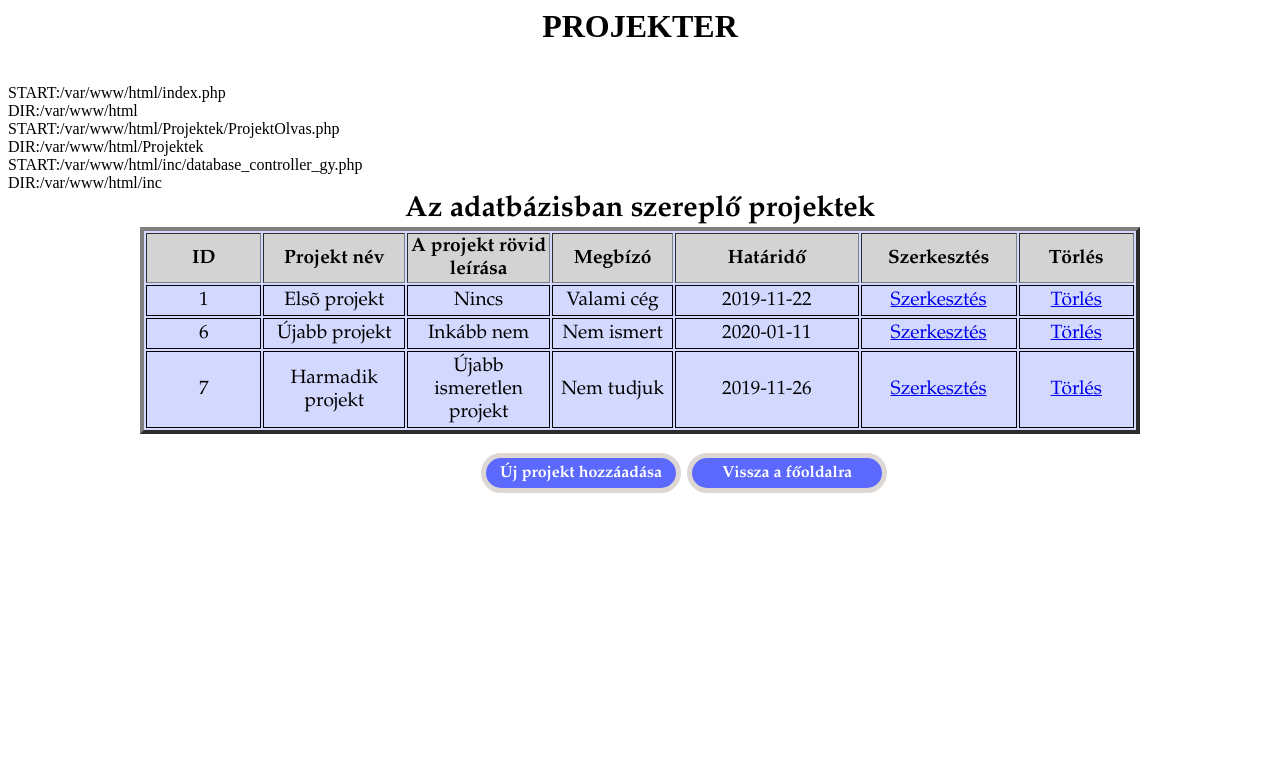
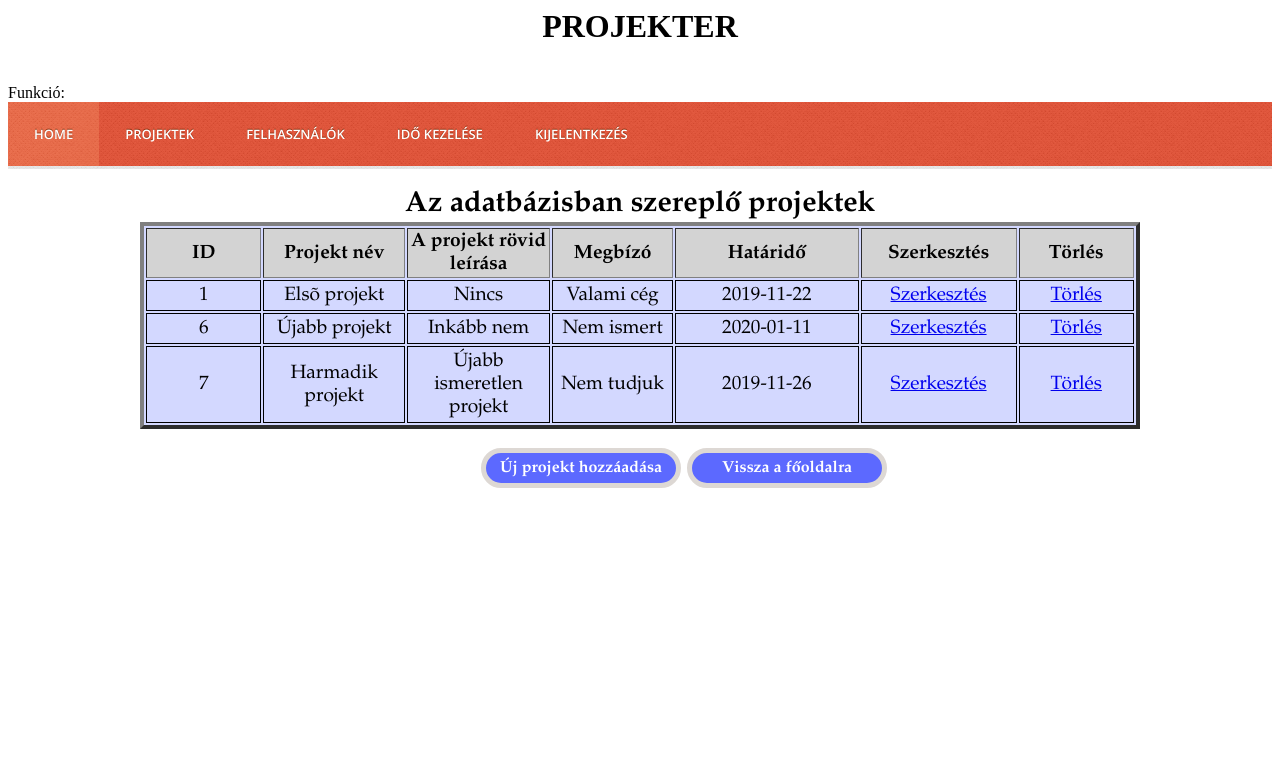
Before and after one commit to projekter2019/team, a PHP site: page /Projekter/ in a window 1280 px wide. Shown: the top 783 px of the page. Run offline with PHP 8.4, Linux system fonts and the light colour scheme; the visitor is signed in with stand-in values (Sample User, id 1); data comes from the database, SQL or seed files in the repository.

Commit message:
Login után - pull előtt.

```diff
--- /dev/null
+++ b/Dizajn/menu.css
@@ -0,0 +1,119 @@
+@import url(http://fonts.googleapis.com/css?family=Open+Sans:600);
+/* Menu CSS */#cssmenu,
+#cssmenu > ul {
+  background: url(images/highlight-bg.png) repeat;
+  padding-bottom: 3px;
+  font-family: 'Open Sans', sans-serif;
+  font-weight: 600;
+}
+#cssmenu:before,
+#cssmenu:after,
+#cssmenu > ul:before,
+#cssmenu > ul:after {
+  content: "";
+  display: table;
+}
+#cssmenu:after,
+#cssmenu > ul:after {
+  clear: both;
+}
+#cssmenu {
+  width: auto;
+  zoom: 1;
+}
+#cssmenu > ul {
+  background: url(images/menu-bg.png) repeat;
+  margin: 0;
+  padding: 0;
+  position: relative;
+}
+#cssmenu > ul li {
+  margin: 0;
+  padding: 0;
+  list-style: none;
+}
+#cssmenu > ul > li {
+  float: left;
+  position: relative;
+}
+#cssmenu > ul > li > a {
+  padding: 23px 26px;
+  display: block;
+  color: white;
+  font-size: 13px;
+  text-decoration: none;
+  text-transform: uppercase;
+  text-shadow: 0 -1px 0 #9e3825;
+  text-shadow: 0 -1px 0 rgba(116, 37, 2, 0.7);
+  line-height: 18px;
+}
+#cssmenu > ul > li:hover > a {
+  background: url(images/hover.png) repeat;
+  text-shadow: 0 -1px 0 #97321f;
+  text-shadow: 0 -1px 0 rgba(122, 42, 26, 0.64);
+}
+#cssmenu > ul > li > a > span {
+  line-height: 18px;
+}
+#cssmenu > ul > li.active > a,
+#cssmenu > ul > li > a:active {
+  background: url(images/active.png) repeat;
+}
+/* Childs */
+#cssmenu > ul ul {
+  opacity: 0;
+  visibility: hidden;
+  position: absolute;
+  top: 120px;
+  background: url(images/highlight-bg.png) repeat;
+  margin: 0;
+  padding: 0;
+  z-index: -1;
+}
+#cssmenu > ul li:hover ul {
+  opacity: 1;
+  visibility: visible;
+  margin: 0;
+  color: #000;
+  z-index: 2;
+  top: 64px;
+  left: 0;
+}
+#cssmenu > ul ul:before {
+  content: "";
+  position: absolute;
+  top: -10px;
+  width: 100%;
+  height: 20px;
+  background: transparent;
+}
+#cssmenu > ul ul li {
+  list-style: none;
+  padding: 0;
+  margin: 0;
+  width: 100%;
+}
+#cssmenu > ul ul li a {
+  padding: 18px 26px;
+  display: block;
+  color: #393939;
+  font-size: 13px;
+  text-decoration: none;
+  text-transform: uppercase;
+  width: 150px;
+  border-left: 4px solid transparent;
+  -webkit-transition: all 0.35s ease-in-out;
+  -moz-transition: all 0.35s ease-in-out;
+  -ms-transition: all 0.35s ease-in-out;
+  transition: all 0.35s ease-in-out;
+  text-shadow: 0 1px 0 white;
+}
+#cssmenu > ul ul li a:hover {
+  border-left: 4px solid #de553b;
+  background: url(images/hover.png) repeat;
+  color: white;
+  text-shadow: 0 1px 0 black;
+}
+#cssmenu > ul ul li a:active {
+  background: url(images/menu-bg.png) repeat;
+}
--- a/Projektek/ProjektOlvas.php
+++ b/Projektek/ProjektOlvas.php
@@ -1,7 +1,7 @@
 <?php
 //require_once("../inc/database_controller_gy.php");
-echo "START:" . __FILE__ . "<br />\n";
-echo "DIR:" . __DIR__ . "<br />\n";
+//echo "START:" . __FILE__ . "<br />\n";
+//echo "DIR:" . __DIR__ . "<br />\n";
 require_once("inc/database_controller_gy.php");
 if (isset($_POST["Vissza"])) {
 	echo '<script>window.open("index.php", "_self")</script>';
--- a/inc/database_controller_gy.php
+++ b/inc/database_controller_gy.php
@@ -1,6 +1,6 @@
 <?php
-echo "START:" . __FILE__ . "<br />\n";
-echo "DIR:" . __DIR__ . "<br />\n";
+//echo "START:" . __FILE__ . "<br />\n";
+//echo "DIR:" . __DIR__ . "<br />\n";
 //$conn = new mysqli("localhost", "penzkorh_proj", "Proj3ct3r", "penzkorh_projekter");
 $conn = new mysqli("localhost", "penzkorh_proj", "Proj3ct3r", "penzkorh_projekter");
 
--- /dev/null
+++ b/inc/menu.php
@@ -0,0 +1,20 @@
+<div id='cssmenu'>
+<ul>
+   <li class='active'><a href='index.php'><span>Home</span></a></li>
+   <li class='has-sub'><a href='index.php?menu=projekt'><span>PROJEKTEK</span></a>
+      <ul>
+         <li><a href='index.php?menu=projekt_lista'><span>Projekt lista</span></a></li>
+         <li class='last'><a href='index.php?menu=projekt_uj'><span>Új projekt</span></a></li>
+      </ul>
+   </li>
+   <li class='has-sub'><a href='#'><span>FELHASZNÁLÓK</span></a>
+      <ul>
+         <li><a href='#'><span>Company</span></a></li>
+         <li class='last'><a href='#'><span>Contact</span></a></li>
+      </ul>
+   </li>
+   <li><a href='#'><span>IDŐ KEZELÉSE</span></a></li>
+   <li class='last'><a href='index.php?menu=kilep'><span>KIJELENTKEZÉS</span></a></li>
+</ul>
+</div>
+<?php
--- a/index.php
+++ b/index.php
@@ -2,10 +2,24 @@
 <title>PROJEKTER</title>
 <head>
 	<meta charset="UTF-8">
-    <link rel="stylesheet" type="text/css" href="./Dizajn/projekterCSS.css">
+    <link rel="stylesheet" type="text/css" href="Dizajn/menu.css">
+    <link rel="stylesheet" type="text/css" href="Dizajn/projekterCSS.css">
 </head>
 <body>
 <h1 align=center>PROJEKTER</h1>
+<br>
+<?php
+error_reporting(E_ALL);
+$menu = ( filter_has_var(INPUT_POST, 'menu') ) ? filter_input( INPUT_POST , 'menu' ) : '';
+echo "Funkció: " . $menu . "\n<br />";
+if (isset($_SESSION['username']) && $menu == 'kilep') {
+	session_destroy();
+	unset($_SESSION['username']);
+} else {
+	echo ( isset($_SESSION['username']) ) ? "User: " . $_SESSION['username'] . "\n<br />" : '';
+}
+include_once("inc/menu.php");
+?>
 <br>
 <?php
 error_reporting(E_ALL);
@@ -17,13 +31,10 @@
 
 //Check if the user has an open session
 if(!isset($_SESSION['username'])){
-
 	if(isset($_POST['register'])){
-
 		//Check if the registration can be completed
 		include_once("security/pre_register_check.php");
 		if(RegistrationPossible()){
-
 			//Insert the new user into the DB
 			include_once("security/register.php");
 			if(registerFromPOST()){
@@ -32,15 +43,11 @@
 				print file_get_contents("src/registerform.html");
 			}
 		}else{
-
 			//Registration is incorrect because of incorrect input
 			print "<br> Incorrect information given!<br>";
 			print file_get_contents("src/registerform.html");
 		}
-
 	}elseif(isset($_POST['username'])){//Check if the user has not logged in yet
-
-
 		//Create encrypted information from the user input
 		$encrypted_credentials = encrypt($_POST['username'].$_POST['password']);
 
@@ -53,19 +60,16 @@
 		}else{
 			print "username or password is incorrect";
 		}
-
 	}elseif(isset($_GET['register'])){
-
 		//display the registration form
 		print file_get_contents("src/registerform.html");
 	}else{
-
 		//display the login form
 		print file_get_contents("src/loginform.html");
 	}
-}else{
-	echo "START:" . __FILE__ . "<br />\n";
-	echo "DIR:" . __DIR__ . "<br />\n";
+} else {
+//	echo "START:" . __FILE__ . "<br />\n";
+//	echo "DIR:" . __DIR__ . "<br />\n";
 	include_once("Projektek/ProjektOlvas.php");
 }
 ?>
```
Also changed, not shown: images/active.png (added), images/highlight-bg.png (added), images/hover.png (added), images/menu-bg.png (added).
